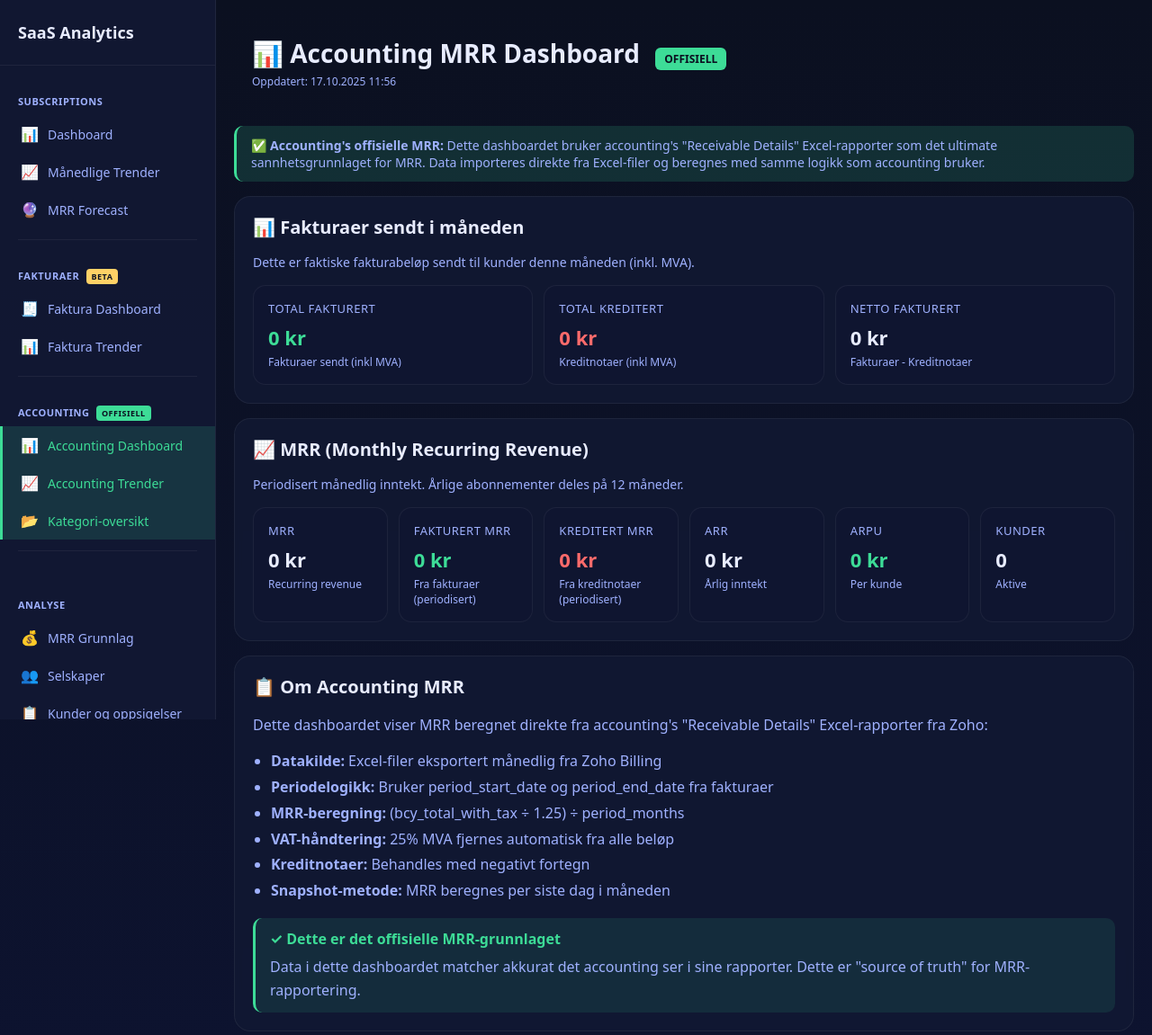
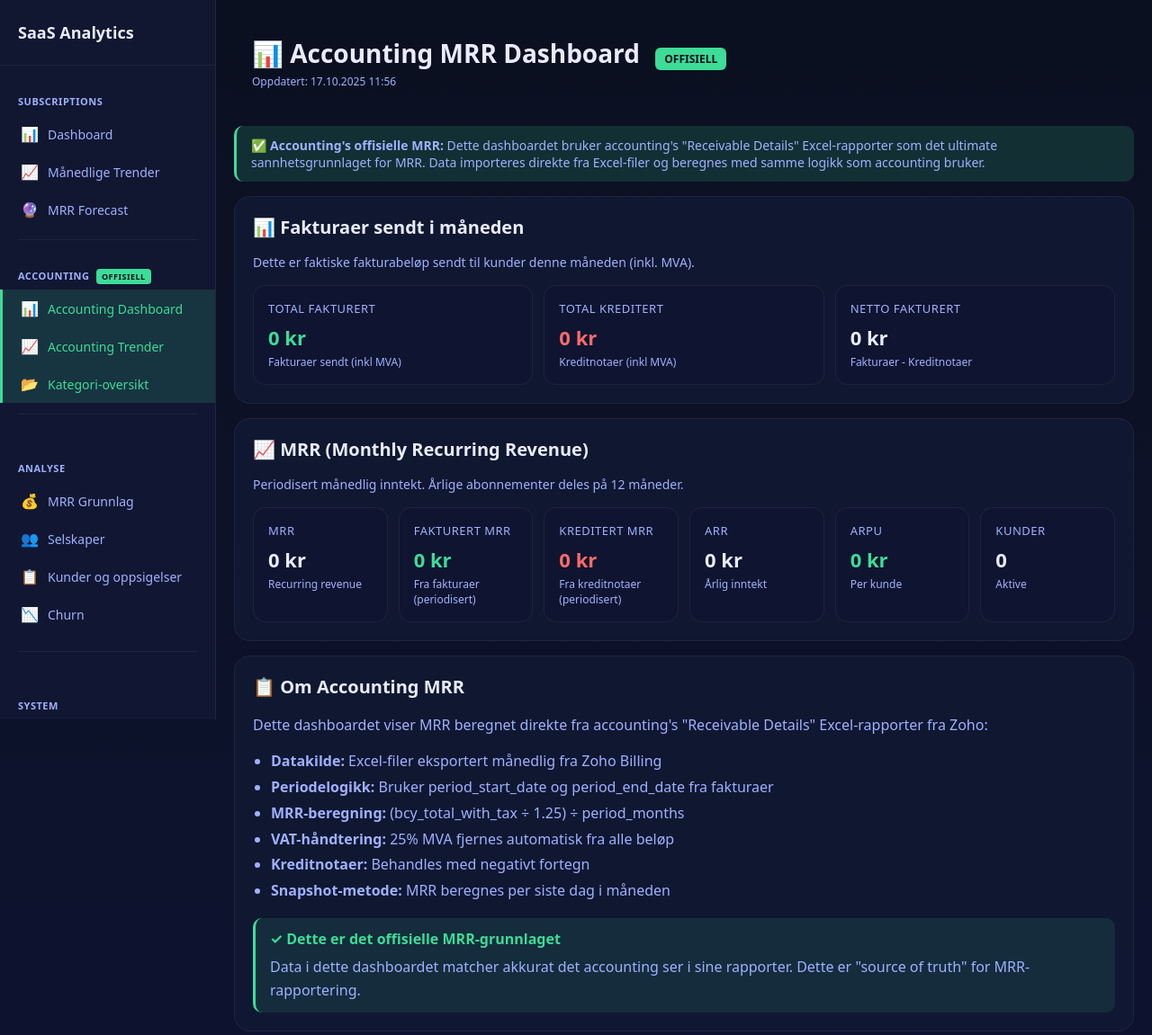
Before and after one commit to NikolaiAspen/SaaS-Analytics, a FastAPI app: page /api/accounting/dashboard in a window 1280 px wide. Shown: the top 1151 px of the page at 90% size. Run offline with FastAPI, Linux system fonts and the light colour scheme.

Commit message:
Remove FAKTURAER menu section from sidebar
- Removed FAKTURAER section (title + 2 links) from sidebar navigation
- Backend invoice logic remains intact (/api/invoices/dashboard and /api/invoices/trends endpoints)
- Invoice templates still exist for potential future use
- Sidebar now flows directly from SUBSCRIPTIONS to ACCOUNTING section

🤖 Generated with [Claude Code](https://claude.com/claude-code)

Co-Authored-By: Claude <noreply@anthropic.com>

```diff
--- a/templates/sidebar.html
+++ b/templates/sidebar.html
@@ -13,18 +13,6 @@
         <a href="/api/forecast" class="nav-link {% if active_page == 'forecast' %}active{% endif %}">
             <span class="nav-link-icon">🔮</span>
             <span>MRR Forecast</span>
-        </a>
-
-        <div class="nav-divider"></div>
-
-        <div class="nav-section-title">FAKTURAER <span style="background: var(--warn); color: #0b1020; padding: 2px 6px; border-radius: 4px; font-size: 9px; margin-left: 4px;">BETA</span></div>
-        <a href="/api/invoices/dashboard" class="nav-link {% if active_page == 'invoices_dashboard' %}active{% endif %}">
-            <span class="nav-link-icon">🧾</span>
-            <span>Faktura Dashboard</span>
-        </a>
-        <a href="/api/invoices/trends" class="nav-link {% if active_page == 'invoices_trends' %}active{% endif %}">
-            <span class="nav-link-icon">📊</span>
-            <span>Faktura Trender</span>
         </a>
 
         <div class="nav-divider"></div>
```
